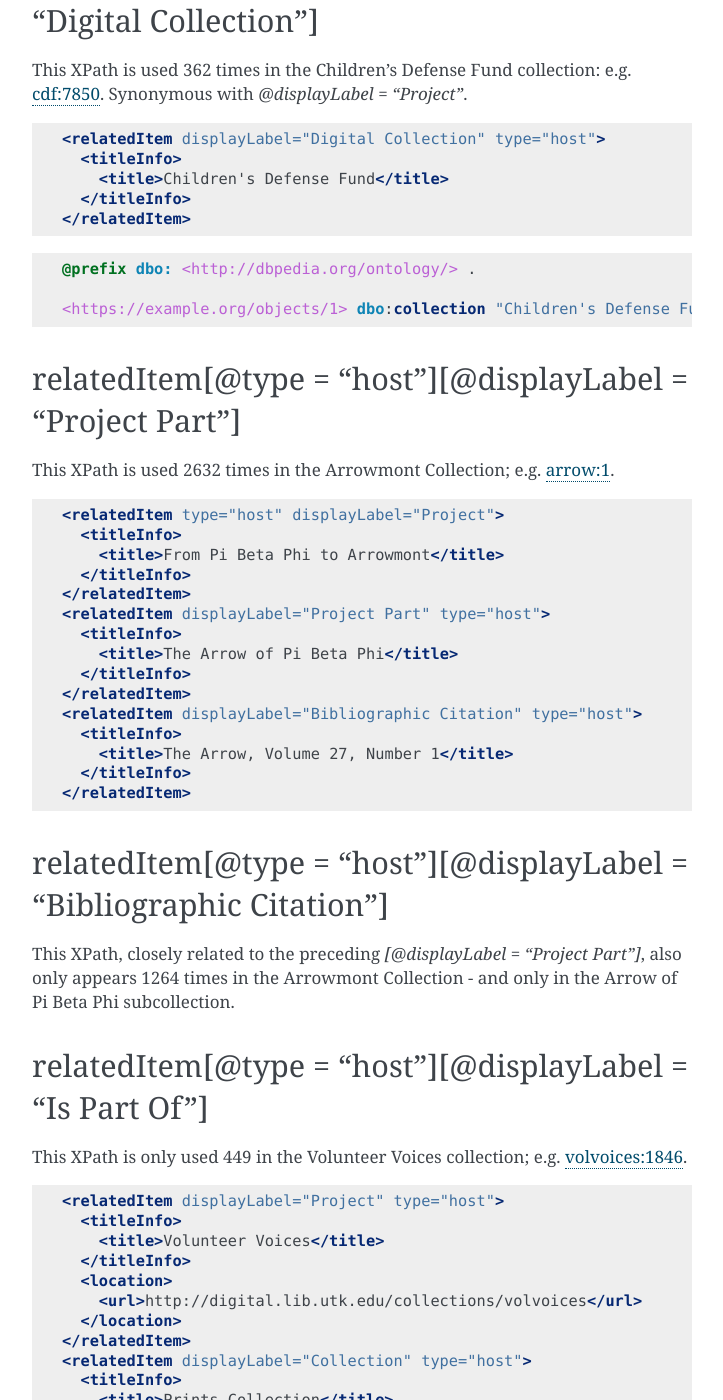
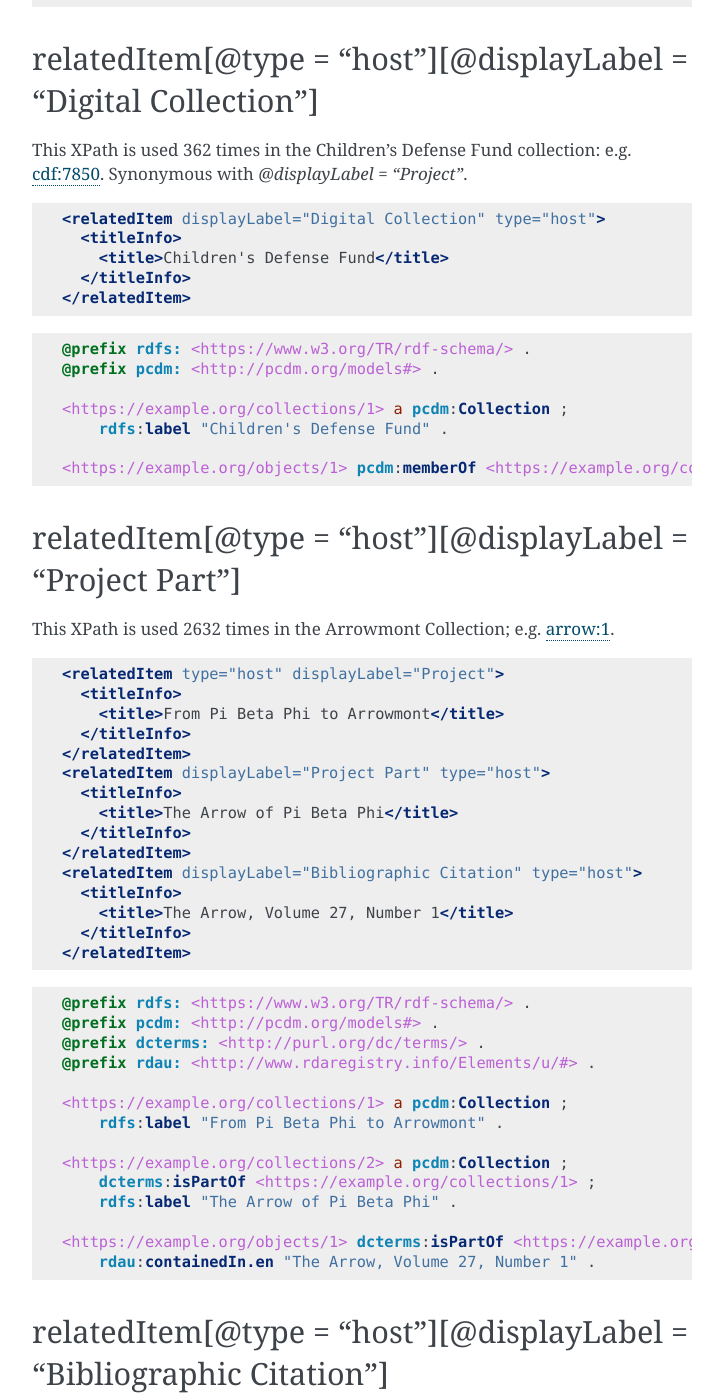
Before and after one commit to UTKcataloging/mods_to_rdf, a Sphinx documentation site: the page built from docs/source/top_level_elements/relatedItem.rst, in a window 1280 px wide and 1400 px high, scrolled down 2247 px. Shown: the whole window, without its empty margins (388-1111 px from the left). Built offline with Sphinx 7.4.7, drawn with Linux system fonts in a browser that asks for light colours; formulas are drawn with MathJax 3; some of the changed text lies outside the part shown.

Commit message:
Update turtle blocks; add new turtle for `@displayLabel = "Project Part"`

```diff
--- a/docs/source/top_level_elements/relatedItem.rst
+++ b/docs/source/top_level_elements/relatedItem.rst
@@ -100,9 +100,13 @@
 
 .. code-block:: turtle
 
-    @prefix dbo: <http://dbpedia.org/ontology/> .
+    @prefix rdfs: <https://www.w3.org/TR/rdf-schema/> .
+    @prefix pcdm: <http://pcdm.org/models#> .
 
-    <https://example.org/objects/1> dbo:collection "Thompson Brothers Commercial Photographers" .
+    <https://example.org/collections/1> a pcdm:Collection ;
+        rdfs:label "Thompson Brothers Commercial Photographers" .
+
+    <https://example.org/objects/1> pcdm:memberOf <https://example.org/collections/1> .
 
 relatedItem[@type = "host"][@displayLabel = "Digital Collection"]
 -----------------------------------------------------------------
@@ -119,9 +123,13 @@
 
 .. code-block:: turtle
 
-    @prefix dbo: <http://dbpedia.org/ontology/> .
+    @prefix rdfs: <https://www.w3.org/TR/rdf-schema/> .
+    @prefix pcdm: <http://pcdm.org/models#> .
 
-    <https://example.org/objects/1> dbo:collection "Children's Defense Fund" .
+    <https://example.org/collections/1> a pcdm:Collection ;
+        rdfs:label "Children's Defense Fund" .
+
+    <https://example.org/objects/1> pcdm:memberOf <https://example.org/collections/1> .
 
 relatedItem[@type = "host"][@displayLabel = "Project Part"]
 -----------------------------------------------------------
@@ -145,6 +153,24 @@
         <title>The Arrow, Volume 27, Number 1</title>
       </titleInfo>
     </relatedItem>
+
+.. code-block:: turtle
+
+    @prefix rdfs: <https://www.w3.org/TR/rdf-schema/> .
+    @prefix pcdm: <http://pcdm.org/models#> .
+    @prefix dcterms: <http://purl.org/dc/terms/> .
+    @prefix rdau: <http://www.rdaregistry.info/Elements/u/#> .
+
+    <https://example.org/collections/1> a pcdm:Collection ;
+        rdfs:label "From Pi Beta Phi to Arrowmont" .
+
+    <https://example.org/collections/2> a pcdm:Collection ;
+        dcterms:isPartOf <https://example.org/collections/1> ;
+        rdfs:label "The Arrow of Pi Beta Phi" .
+
+    <https://example.org/objects/1> dcterms:isPartOf <https://example.org/collections/2> ;
+        rdau:containedIn.en "The Arrow, Volume 27, Number 1" .
+
 
 relatedItem[@type = "host"][@displayLabel = "Bibliographic Citation"]
 ---------------------------------------------------------------------
```
